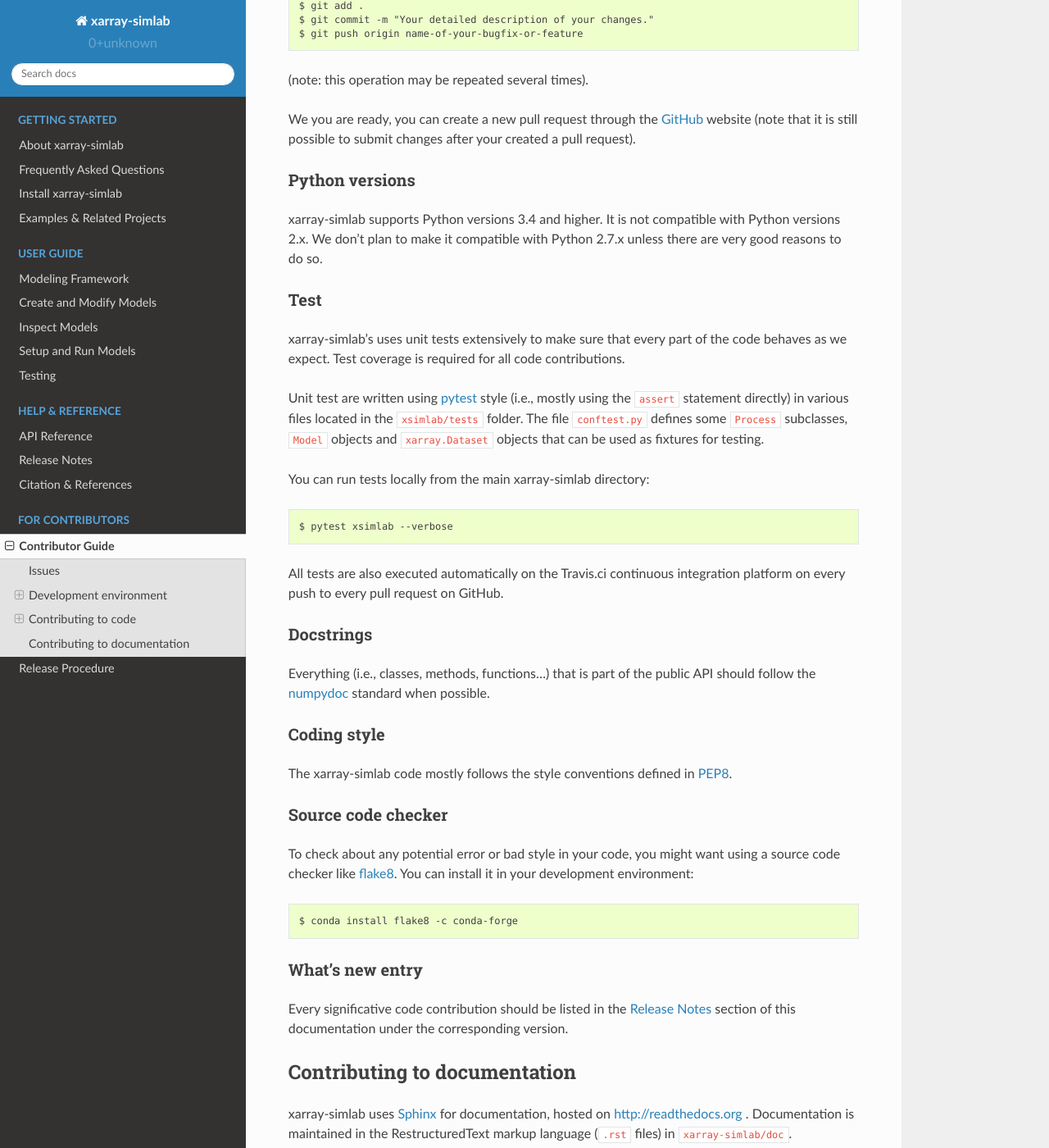
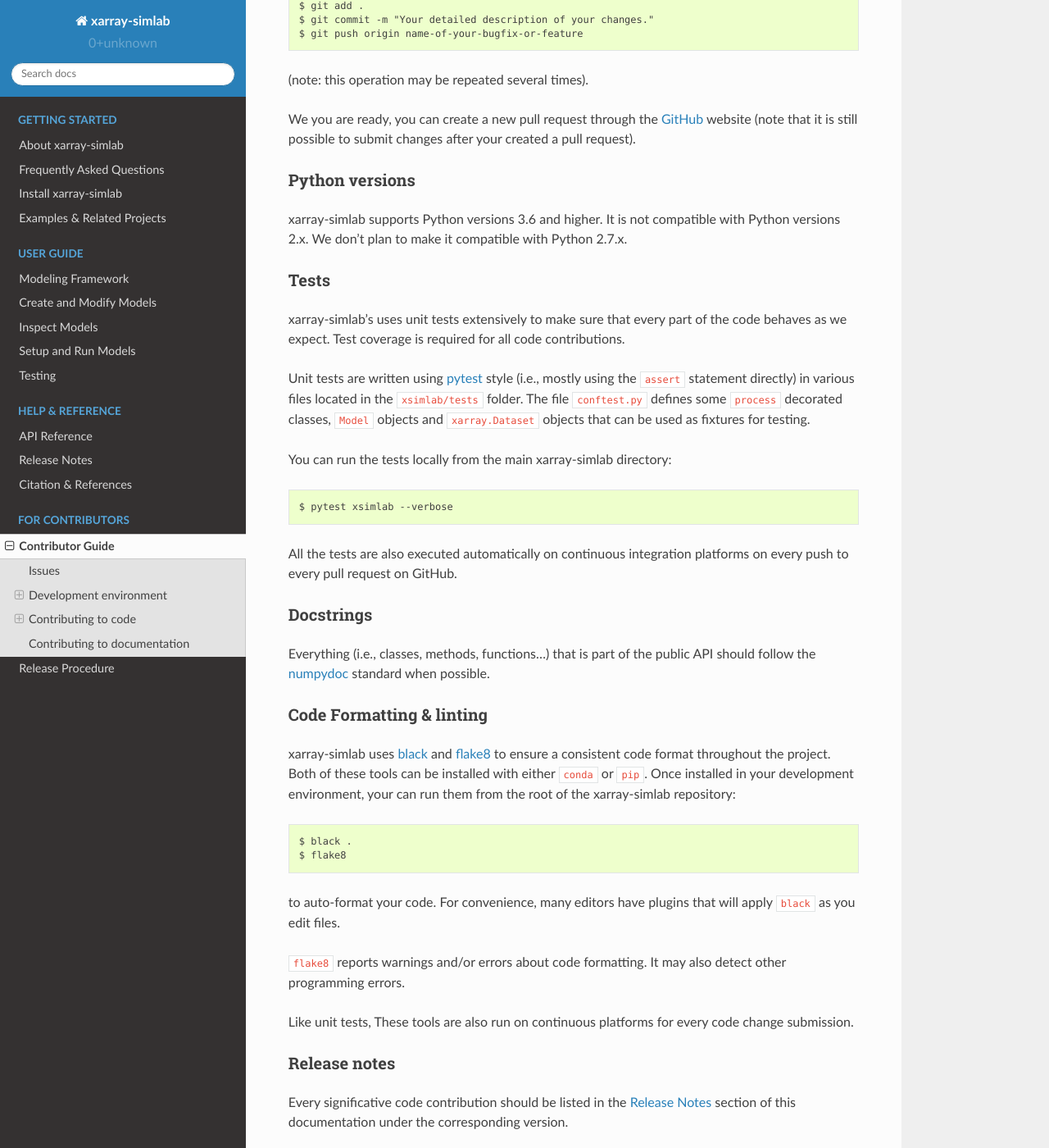
Before and after one commit to xarray-contrib/xarray-simlab, a Sphinx documentation site: the page built from doc/develop.rst, in a window 1280 px wide and 1400 px high, scrolled down 2198 px. Shown: the whole window at 82% size. Built offline with Sphinx 7.4.7 and the Read the Docs theme 2.0.0, drawn with Linux system fonts in a browser that asks for light colours; the version number could not be read and is left out; some of the changed text lies outside the part shown.

Commit message:
update contributing guide

```diff
--- a/doc/develop.rst
+++ b/doc/develop.rst
@@ -114,29 +114,27 @@ request).
 Python versions
 ~~~~~~~~~~~~~~~
 
-xarray-simlab supports Python versions 3.4 and higher. It is not compatible
-with Python versions 2.x. We don't plan to make it compatible with Python 2.7.x
-unless there are very good reasons to do so.
+xarray-simlab supports Python versions 3.6 and higher. It is not compatible with
+Python versions 2.x. We don't plan to make it compatible with Python 2.7.x.
 
-Test
-~~~~
+Tests
+~~~~~
 
 xarray-simlab's uses unit tests extensively to make sure that every
 part of the code behaves as we expect. Test coverage is required for
 all code contributions.
 
-Unit test are written using `pytest`_ style (i.e., mostly using the
-``assert`` statement directly) in various files located in the
-``xsimlab/tests`` folder. The file ``conftest.py`` defines some
-``Process`` subclasses, ``Model`` objects and ``xarray.Dataset``
-objects that can be used as fixtures for testing.
+Unit tests are written using `pytest`_ style (i.e., mostly using the ``assert``
+statement directly) in various files located in the ``xsimlab/tests`` folder.
+The file ``conftest.py`` defines some ``process`` decorated classes, ``Model``
+objects and ``xarray.Dataset`` objects that can be used as fixtures for testing.
 
-You can run tests locally from the main xarray-simlab directory::
+You can run the tests locally from the main xarray-simlab directory::
 
   $ pytest xsimlab --verbose
 
-All tests are also executed automatically on the Travis.ci continuous
-integration platform on every push to every pull request on GitHub.
+All the tests are also executed automatically on continuous integration
+platforms on every push to every pull request on GitHub.
 
 Docstrings
 ~~~~~~~~~~
@@ -146,26 +144,31 @@ should follow the numpydoc_ standard when possible.
 
 .. _numpydoc: https://github.com/numpy/numpy/blob/master/doc/HOWTO_DOCUMENT.rst.txt
 
-Coding style
-~~~~~~~~~~~~
+Code Formatting & linting
+~~~~~~~~~~~~~~~~~~~~~~~~~
 
-The xarray-simlab code mostly follows the style conventions defined in PEP8_.
+xarray-simlab uses black_ and flake8_ to ensure a consistent code format
+throughout the project. Both of these tools can be installed with either
+``conda`` or ``pip``. Once installed in your development environment, your can
+run them from the root of the xarray-simlab repository::
 
-.. _PEP8: https://www.python.org/dev/peps/pep-0008/
+   $ black .
+   $ flake8
 
-Source code checker
-~~~~~~~~~~~~~~~~~~~
+to auto-format your code. For convenience, many editors have plugins that will
+apply ``black`` as you edit files.
 
-To check about any potential error or bad style in your code, you might want
-using a source code checker like flake8_. You can install it in your
-development environment::
+``flake8`` reports warnings and/or errors about code formatting. It may also
+detect other programming errors.
 
-  $ conda install flake8 -c conda-forge
+Like unit tests, These tools are also run on continuous platforms for every code
+change submission.
 
+.. _black: https://black.readthedocs.io/en/stable/
 .. _flake8: http://flake8.pycqa.org
 
-What's new entry
-~~~~~~~~~~~~~~~~
+Release notes
+~~~~~~~~~~~~~
 
 Every significative code contribution should be listed in the
 :doc:`whats_new` section of this documentation under the corresponding version.
```
Also changed, not shown: other parts of doc/develop.rst (+2 -2 lines).
